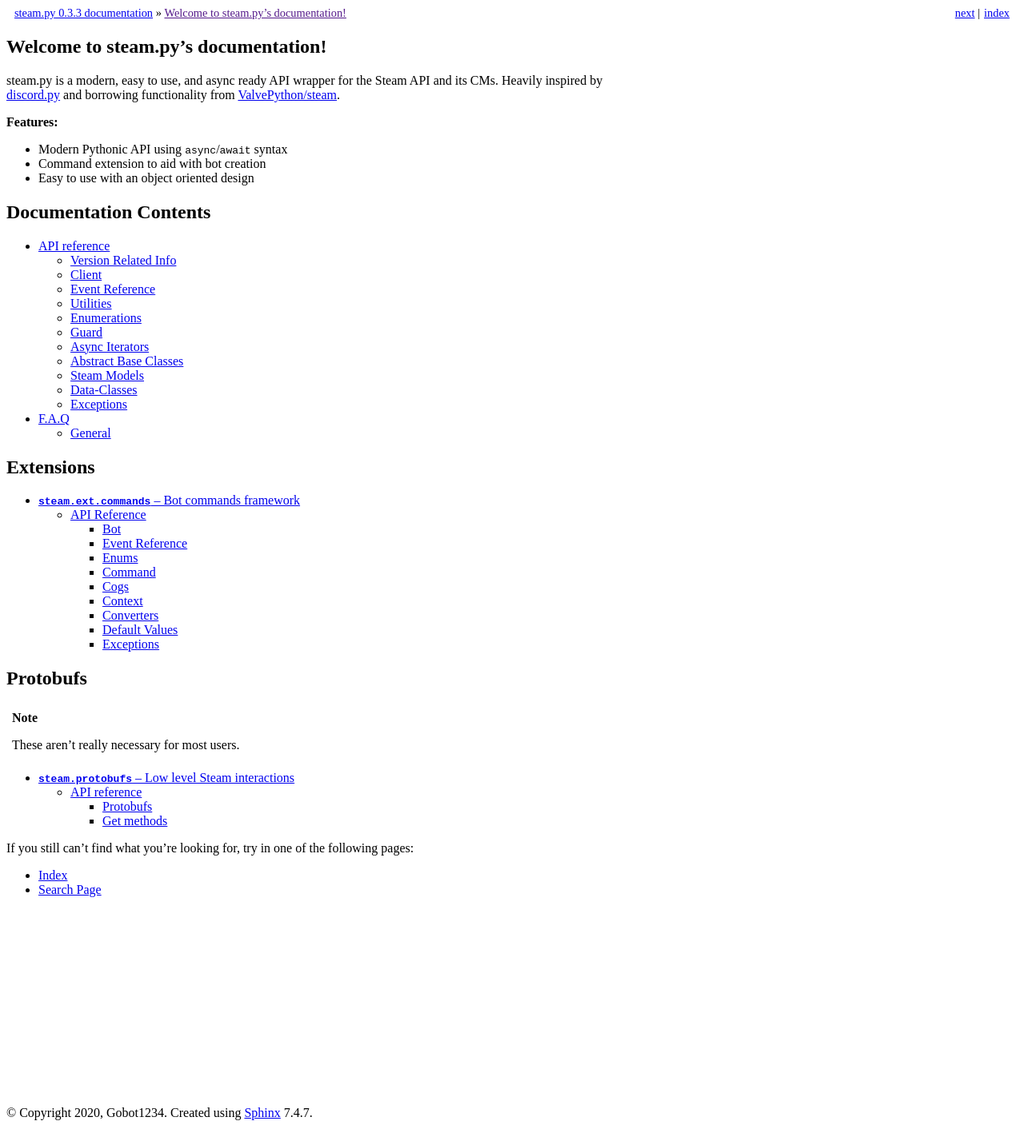
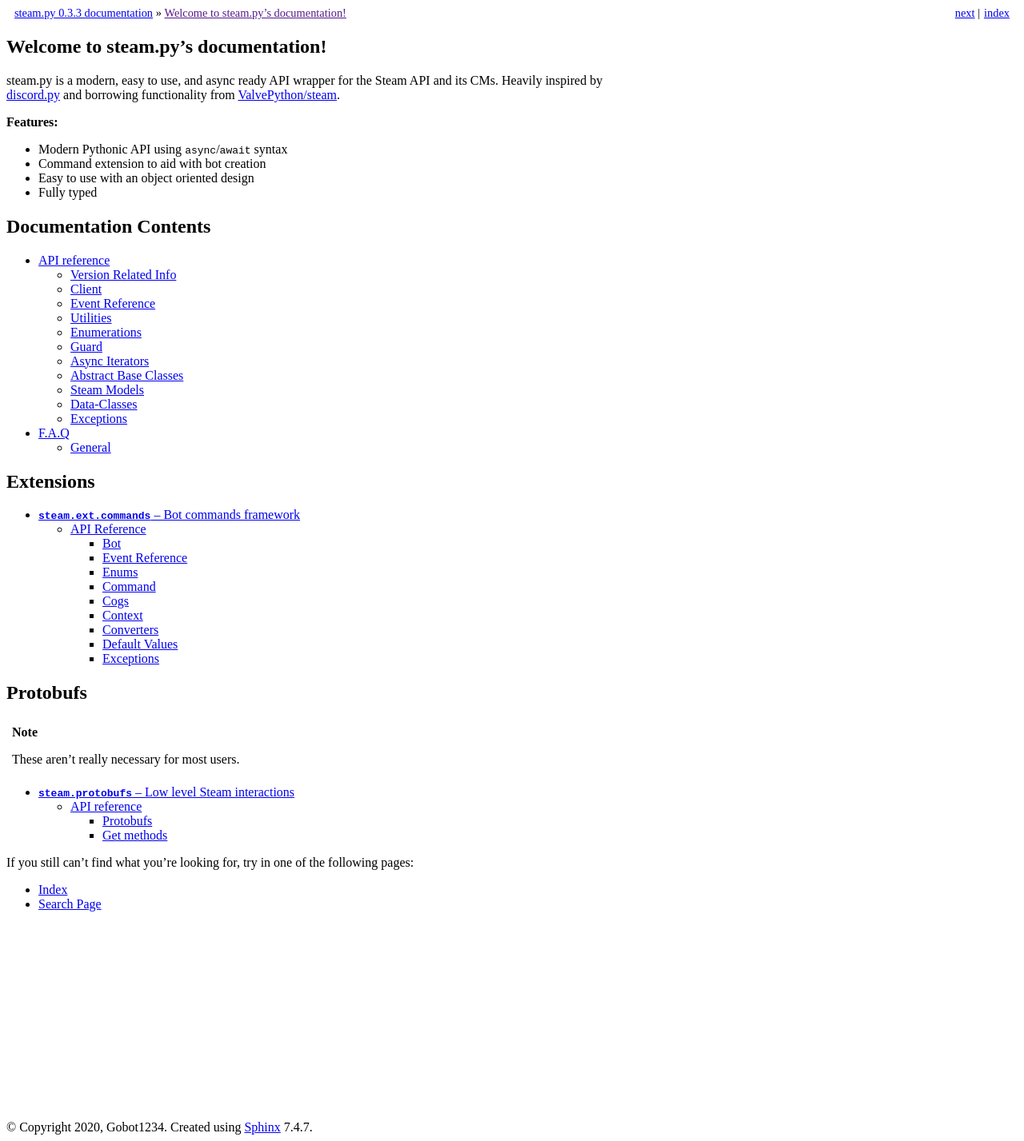
Before and after one commit to Gobot1234/steam.py, a Sphinx documentation site: the page built from docs/index.rst, in a window 1280 px wide. Shown: the whole page at 80% size. Built offline with Sphinx 7.4.7, drawn with Linux system fonts in a browser that asks for light colours.

Commit message:
Update docs

```diff
--- a/docs/api.rst
+++ b/docs/api.rst
@@ -15,8 +15,7 @@ Version Related Info
 
 .. data:: __version__
 
-    A string representation of the version. e.g. ``'0.1.3'``. This is based
-    off of :pep:`440`.
+    A string representation of the version. e.g. ``'0.1.3'``. This is based off of :pep:`440`.
 
 Client
 ---------------
--- a/docs/index.rst
+++ b/docs/index.rst
@@ -15,6 +15,7 @@ and borrowing functionality from `ValvePython/steam <https://github.com/ValvePyt
 - Modern Pythonic API using ``async``/``await`` syntax
 - Command extension to aid with bot creation
 - Easy to use with an object oriented design
+- Fully typed
 
 
 Documentation Contents
```
Also changed, not shown: README.md (+1 -0 lines).
